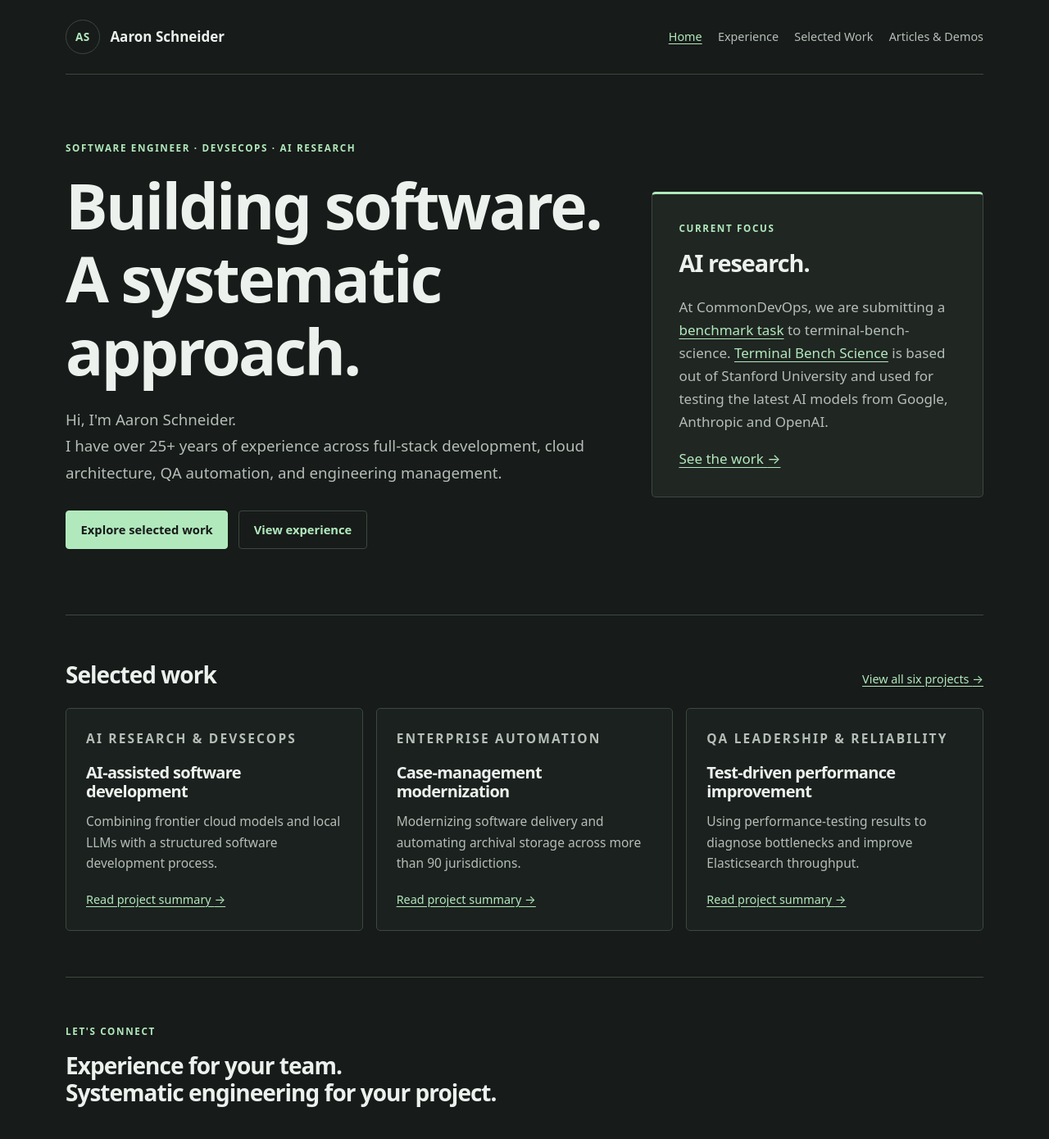
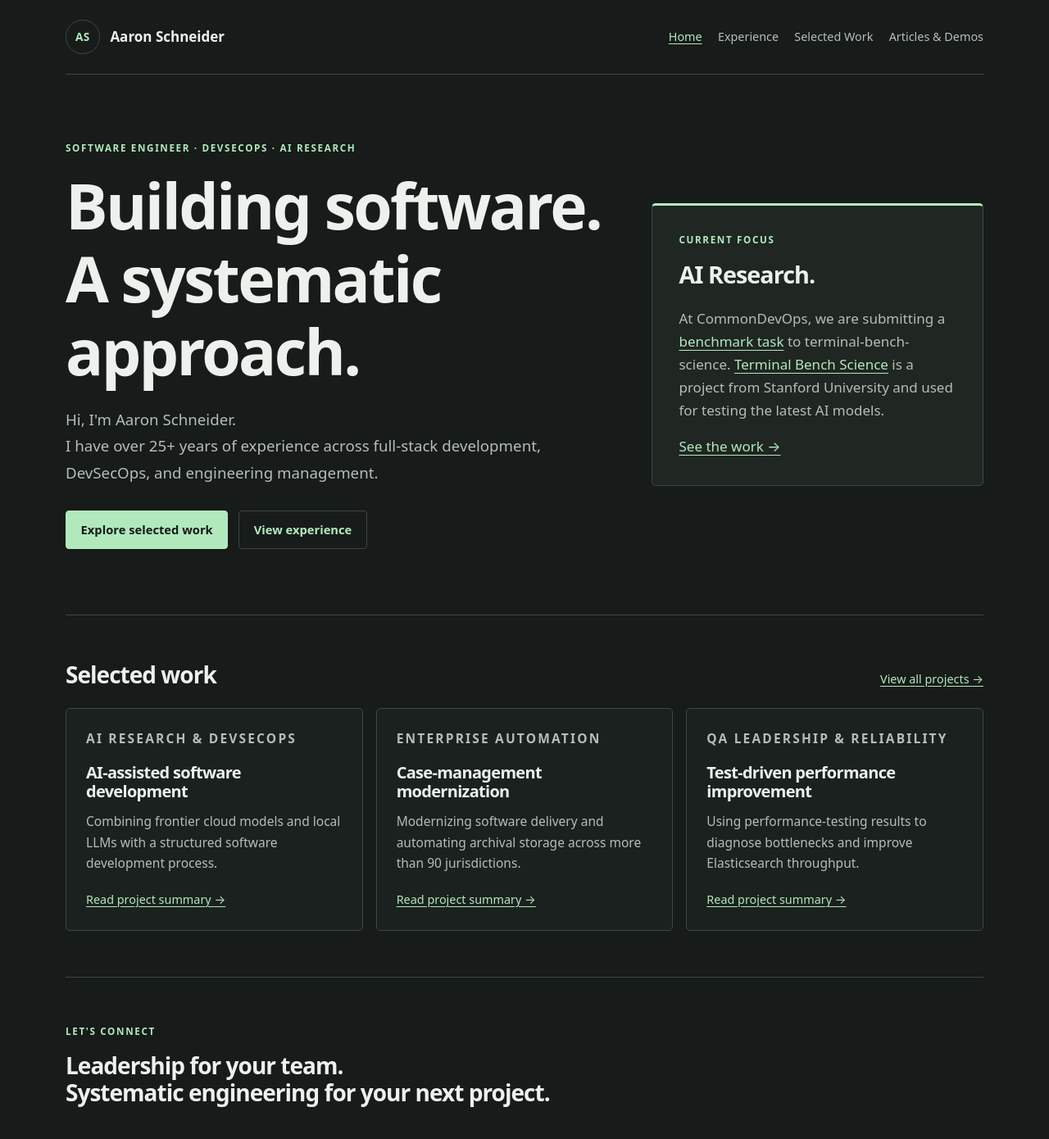
Before and after one commit to schneidergithub/schneidergithub.github.io, a Jekyll site: the page built from index.md, in a window 1280 px wide and 1400 px high. Shown: the top 1390 px of the window at 82% size. Built offline with Jekyll 4.4.1, drawn with Linux system fonts in a browser that asks for light colours; some of the changed text lies outside the part shown.

Commit message:
Update index.md
Signed-off-by: Aaron Schneider <90160014+schneidergithub@users.noreply.github.com>

```diff
--- a/index.md
+++ b/index.md
@@ -1,5 +1,5 @@
 ---
-title: Software engineering, DevSecOps & AI research
+title: Software engineering, DevSecOps & AI Research
 description: Aaron Schneider builds software, automates delivery, and improves system reliability. Explore 25+ years of engineering work and current AI research.
 permalink: /
 ---
@@ -7,19 +7,19 @@ permalink: /
   <div>
     <p class="eyebrow">Software Engineer · DevSecOps · AI Research</p>
     <h1>Building software.<br>A systematic approach.</h1>
-    <p class="lead">Hi, I'm Aaron Schneider. <br> I have over 25+ years of experience across full-stack development, cloud architecture, QA automation, and engineering management.</p>
+    <p class="lead">Hi, I'm Aaron Schneider. <br> I have over 25+ years of experience across full-stack development, DevSecOps, and engineering management.</p>
     <div class="actions"><a class="button" href="{{ '/work/' | relative_url }}">Explore selected work</a><a class="button secondary" href="{{ '/experience/' | relative_url }}">View experience</a></div>
   </div>
   <aside class="focus-panel" aria-labelledby="focus-title">
     <p class="eyebrow">Current focus</p>
-    <h2 id="focus-title">AI research.</h2>
-    <p>At CommonDevOps, we are submitting a <a href="https://github.com/harbor-framework/terminal-bench-science/pull/1513">benchmark task</a> to terminal-bench-science.  <a href="https://www.tbench.ai/news/terminal-bench-science-0-1">Terminal Bench Science</a> is based out of Stanford University and used for testing the latest AI models from Google, Anthropic and OpenAI. </p>
+    <h2 id="focus-title">AI Research.</h2>
+    <p>At CommonDevOps, we are submitting a <a href="https://github.com/harbor-framework/terminal-bench-science/pull/1513">benchmark task</a> to terminal-bench-science.  <a href="https://www.tbench.ai/news/terminal-bench-science-0-1">Terminal Bench Science</a> is a project from Stanford University and used for testing the latest AI models. </p>
     <a href="{{ '/work/#commondevops' | relative_url }}">See the work <span aria-hidden="true">→</span></a>
   </aside>
 </section>
 
 <section class="section" aria-labelledby="selected-title">
-  <div class="section-heading"><h2 id="selected-title">Selected work</h2><a href="{{ '/work/' | relative_url }}">View all six projects <span aria-hidden="true">→</span></a></div>
+  <div class="section-heading"><h2 id="selected-title">Selected work</h2><a href="{{ '/work/' | relative_url }}">View all projects <span aria-hidden="true">→</span></a></div>
   <div class="feature-grid">
     {% assign projects = site.work | sort: 'order' %}{% for project in projects %}{% if project.featured %}
     <article class="feature"><p class="eyebrow">{{ project.category }}</p><h3>{{ project.title }}</h3><p>{{ project.summary }}</p><a href="{{ '/work/' | relative_url }}#{{ project.slug }}">Read project summary <span class="visually-hidden">for {{ project.title }}</span><span aria-hidden="true"> →</span></a></article>
@@ -28,12 +28,12 @@ permalink: /
 </section>
 
 <section class="section" id="connect" aria-labelledby="connect-title">
-  <p class="eyebrow">Let's connect</p><h2 id="connect-title">Experience for your team.<br>Systematic engineering for your project.</h2>
+  <p class="eyebrow">Let's connect</p><h2 id="connect-title">Leadership for your team.<br>Systematic engineering for your next project.</h2>
   <div class="split">
     <div class="audience"><h3>For employers</h3><p>Explore my experience in software engineering, DevSecOps, automation, and technical leadership.</p><div class="actions"><a class="button secondary" href="{{ '/experience/' | relative_url }}">View experience</a><a class="button secondary" href="https://www.linkedin.com/in/aarondrewschneider/">Connect on LinkedIn <span aria-hidden="true">↗</span></a></div></div>
     <div class="audience"><h3>For consulting clients</h3><p>Contact me directly about individual consulting, or connect with CommonDevOps about a team engagement.</p><div class="actions"><a class="button secondary" href="https://www.linkedin.com/in/aarondrewschneider/">Individual consulting <span aria-hidden="true">↗</span></a><a class="button secondary" href="https://www.linkedin.com/company/commondevops/">CommonDevOps team <span aria-hidden="true">↗</span></a></div></div>
   </div>
-  <div class="actions"><a class="button secondary" href="https://www.youtube.com/@commondevops?sub_confirmation=1">Subscribe to CommonDevOps on YouTube <span aria-hidden="true">↗</span></a></div>
+  <div class="actions"><a class="button secondary" href="https://www.youtube.com/@commondevops?sub_confirmation=1">CommonDevOps on YouTube <span aria-hidden="true">↗</span></a></div>
 </section>
 
 <section class="section" aria-labelledby="writing-title">
```
